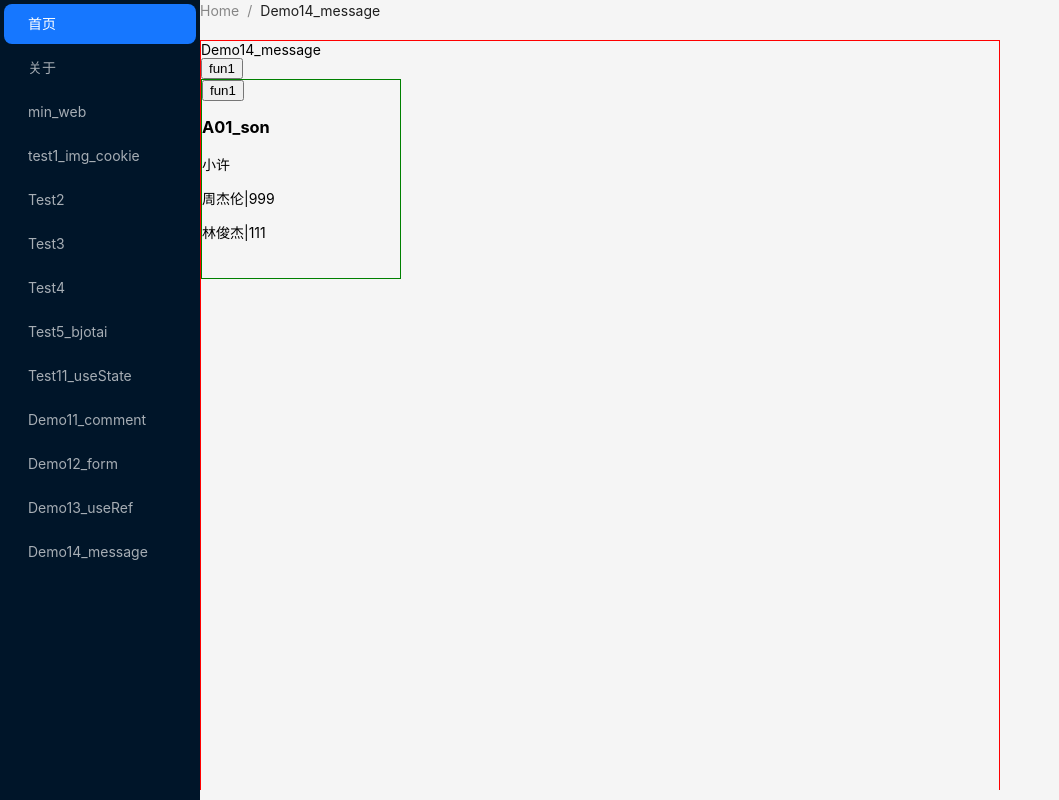
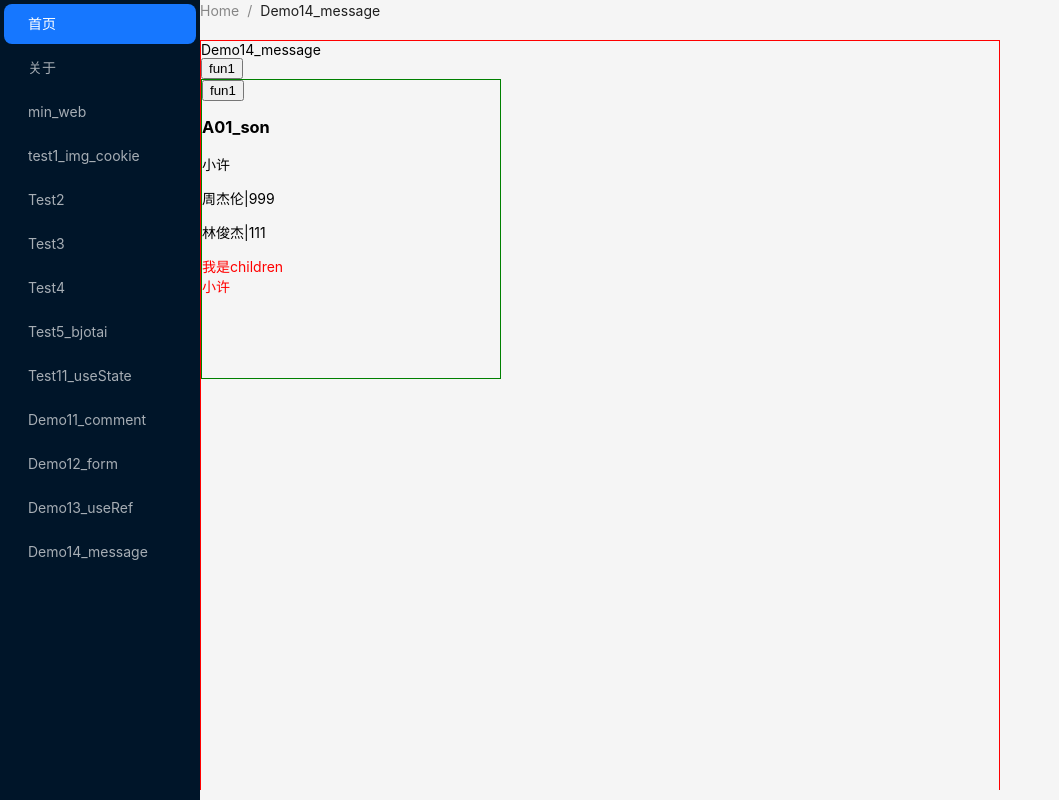
Before and after one commit to astmain/react18_electron_preload, a React (Vite) app: page /Demo14_message in a window 1280 px wide. Shown: the whole page, without its empty margins (0-1059 px from the left). Built offline with nearby package versions, Linux system fonts and the light colour scheme.

Commit message:
父穿子2-props和children

```diff
--- a/src/views/Demo14_message/A01_son.jsx
+++ b/src/views/Demo14_message/A01_son.jsx
@@ -21,6 +21,8 @@ export default function A01_son(props) {
         <div>{props.name}</div>
         {props.dom}
 
+        <div>{props.children} </div>
+
 
     </div>
 }
--- a/src/views/Demo14_message/Demo14_message.jsx
+++ b/src/views/Demo14_message/Demo14_message.jsx
@@ -29,7 +29,10 @@ export default function Demo14_message() {
                  obj={obj}
                  arr={[1, 2, 3]}
                  dom={dom}
-        ></A01_son>
+        >
+            <div style={{color: 'red'}}>我是children</div>
+            <div style={{color: 'red'}}>{name}</div>
+        </A01_son>
 
     </div>
 }
--- a/src/views/Demo14_message/css.css
+++ b/src/views/Demo14_message/css.css
@@ -1,4 +1,4 @@
-.parent{
+.parent {
     width: 800px;
     height: 800px;
 
@@ -11,8 +11,8 @@
 }
 
 .A01_son {
-    width: 200px;
-    height: 200px;
+    width: 300px;
+    height: 300px;
 
     border: 1px solid green;
     box-sizing: border-box;
```
